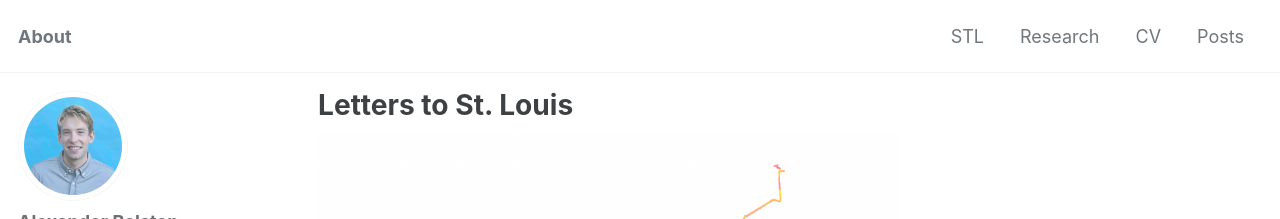
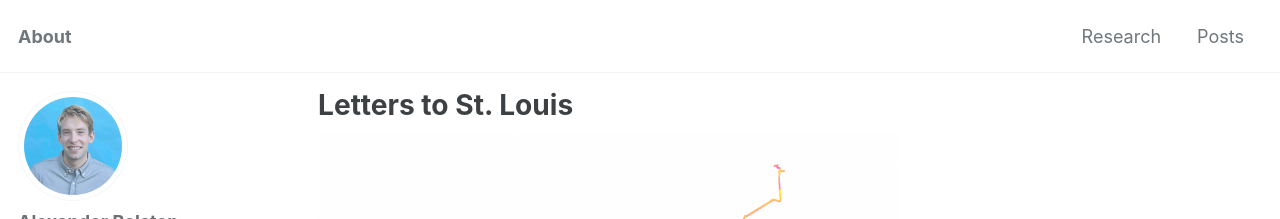
Before and after one commit to belsten/belsten.github.io, a Jekyll site: the page built from st-louis.md, in a window 1280 px wide and 982 px high. Shown: the top 219 px of the window. Built offline with Jekyll 4.4.1, drawn with Linux system fonts in a browser that asks for light colours; cached includes are drawn as plain includes; a script bundle is joined from its source files by our own code; library files that are not in the unit come from our copies.

Commit message:
remove stl and cv

```diff
--- a/_data/navigation.yml
+++ b/_data/navigation.yml
@@ -1,14 +1,8 @@
 # main links links
 main:
-
-  - title: "STL"
-    url: /st-louis/
 
   - title: "Research"
     url: /research/
 
-  - title: "CV"
-    url: /cv/
-
   - title: "Posts"
     url: /posts/
```
